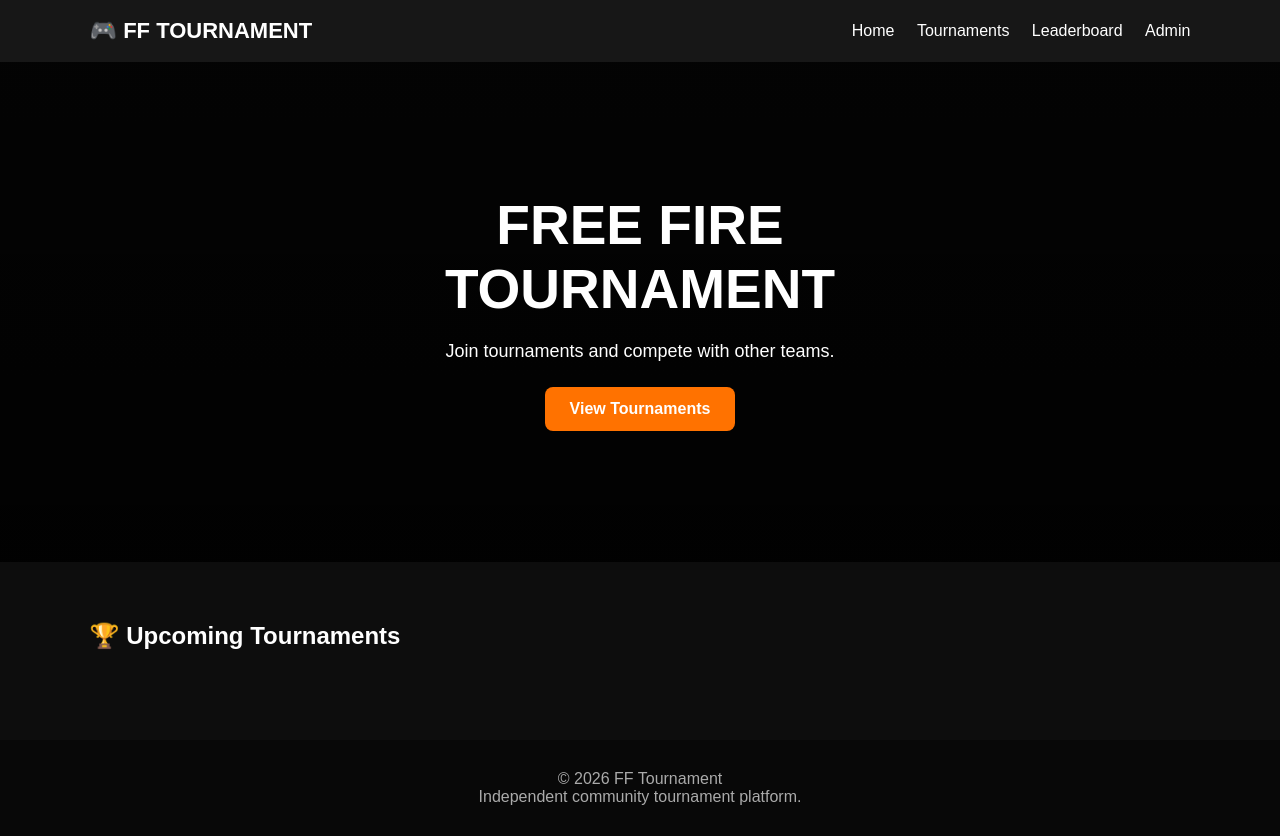
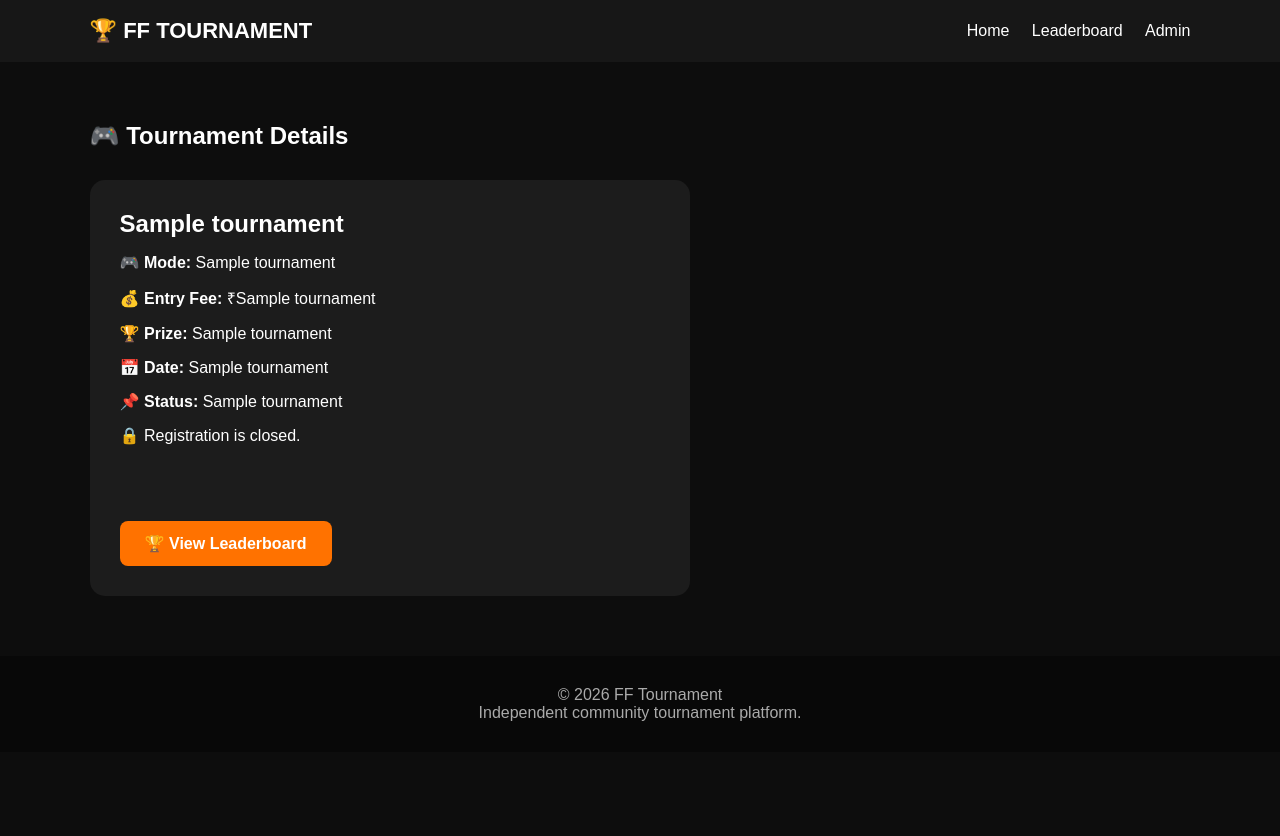
Before and after one commit to workload139-creator/Freefire-touranament, a Flask app: page /tournament/1 in a window 1280 px wide. After the commit the page ends 721 px from the top, so only its background shows below. Run offline with Flask 3, Linux system fonts and the light colour scheme; a database or web service that is not in the repository returns one stand-in record (values such as "Sample title"); some libraries are stand-ins or nearby versions.

Commit message:
Update tournament HTML template with dynamic content

```diff
--- a/templates/tournament.html
+++ b/templates/tournament.html
@@ -2,98 +2,132 @@
 <html lang="en">
 
 <head>
+
     <meta charset="UTF-8">
 
-    <meta name="viewport"
-          content="width=device-width, initial-scale=1.0">
+    <meta
+        name="viewport"
+        content="width=device-width, initial-scale=1.0"
+    >
 
-    <title>FreeFire Tournament</title>
+    <title>
+        {{ tournament[1] }} - FF Tournament
+    </title>
 
-    <link rel="stylesheet"
-          href="{{ url_for('static', filename='style.css') }}">
+    <link
+        rel="stylesheet"
+        href="{{ url_for('static', filename='style.css') }}"
+    >
+
 </head>
 
+
 <body>
+
 
 <header>
 
     <div class="logo">
-        🎮 FF TOURNAMENT
+        🏆 FF TOURNAMENT
     </div>
 
     <nav>
-        <a href="/">Home</a>
-        <a href="#tournaments">Tournaments</a>
-        <a href="/leaderboard">Leaderboard</a>
-        <a href="/admin">Admin</a>
+
+        <a href="{{ url_for('home') }}">
+            Home
+        </a>
+
+        <a href="{{ url_for('leaderboard') }}">
+            Leaderboard
+        </a>
+
+        <a href="{{ url_for('admin') }}">
+            Admin
+        </a>
+
     </nav>
 
 </header>
 
 
-<section class="hero">
+
+<section class="details">
 
     <h1>
-        FREE FIRE
-        <span>TOURNAMENT</span>
+        🎮 Tournament Details
     </h1>
 
-    <p>
-        Join tournaments and compete with other teams.
-    </p>
 
-    <a href="#tournaments" class="btn">
-        View Tournaments
-    </a>
+    <div class="detail-card">
 
-</section>
+        <h2>
+            {{ tournament[1] }}
+        </h2>
+
+        <p>
+            🎮 <strong>Mode:</strong>
+            {{ tournament[2] }}
+        </p>
+
+        <p>
+            💰 <strong>Entry Fee:</strong>
+            ₹{{ tournament[3] }}
+        </p>
+
+        <p>
+            🏆 <strong>Prize:</strong>
+            {{ tournament[4] }}
+        </p>
+
+        <p>
+            📅 <strong>Date:</strong>
+            {{ tournament[5] }}
+        </p>
+
+        <p>
+            📌 <strong>Status:</strong>
+            {{ tournament[6] }}
+        </p>
 
 
-<section id="tournaments" class="section">
+        {% if tournament[6] == "Registration Open" %}
 
-    <h2>🏆 Upcoming Tournaments</h2>
+        <a
+            href="{{ url_for('register', tournament_id=tournament[0]) }}"
+            class="btn"
+        >
+            🚀 Register Now
+        </a>
 
-    <div class="cards">
+        {% else %}
 
-        {% for t in tournaments %}
+        <p class="closed-message">
+            🔒 Registration is closed.
+        </p>
 
-        <div class="card">
+        {% endif %}
 
-            <!-- ID = t[0] -->
-            <!-- Name = t[1] -->
 
-            <h3>{{ t[1] }}</h3>
+        <br><br>
 
-            <p>🎮 Mode: {{ t[2] }}</p>
-
-            <p>💰 Entry: {{ t[3] }}</p>
-
-            <p>🏆 Prize: {{ t[4] }}</p>
-
-            <p>📅 Date: {{ t[5] }}</p>
-
-            <p class="status">
-                {{ t[6] }}
-            </p>
-
-            <a
-                href="{{ url_for('tournament', tournament_id=t[0]) }}"
-                class="btn">
-                View Details
-            </a>
-
-        </div>
-
-        {% endfor %}
+        <a
+            href="{{ url_for('leaderboard', tournament_id=tournament[0]) }}"
+            class="btn"
+        >
+            🏆 View Leaderboard
+        </a>
 
     </div>
 
 </section>
 
 
+
 <footer>
 
-    <p>© 2026 FF Tournament</p>
+    <p>
+        © 2026 FF Tournament
+    </p>
 
     <p>
         Independent community tournament platform.
@@ -102,7 +136,9 @@
 </footer>
 
 
-<script src="{{ url_for('static', filename='script.js') }}"></script>
+<script
+    src="{{ url_for('static', filename='script.js') }}"
+></script>
 
 </body>
 </html>
```
